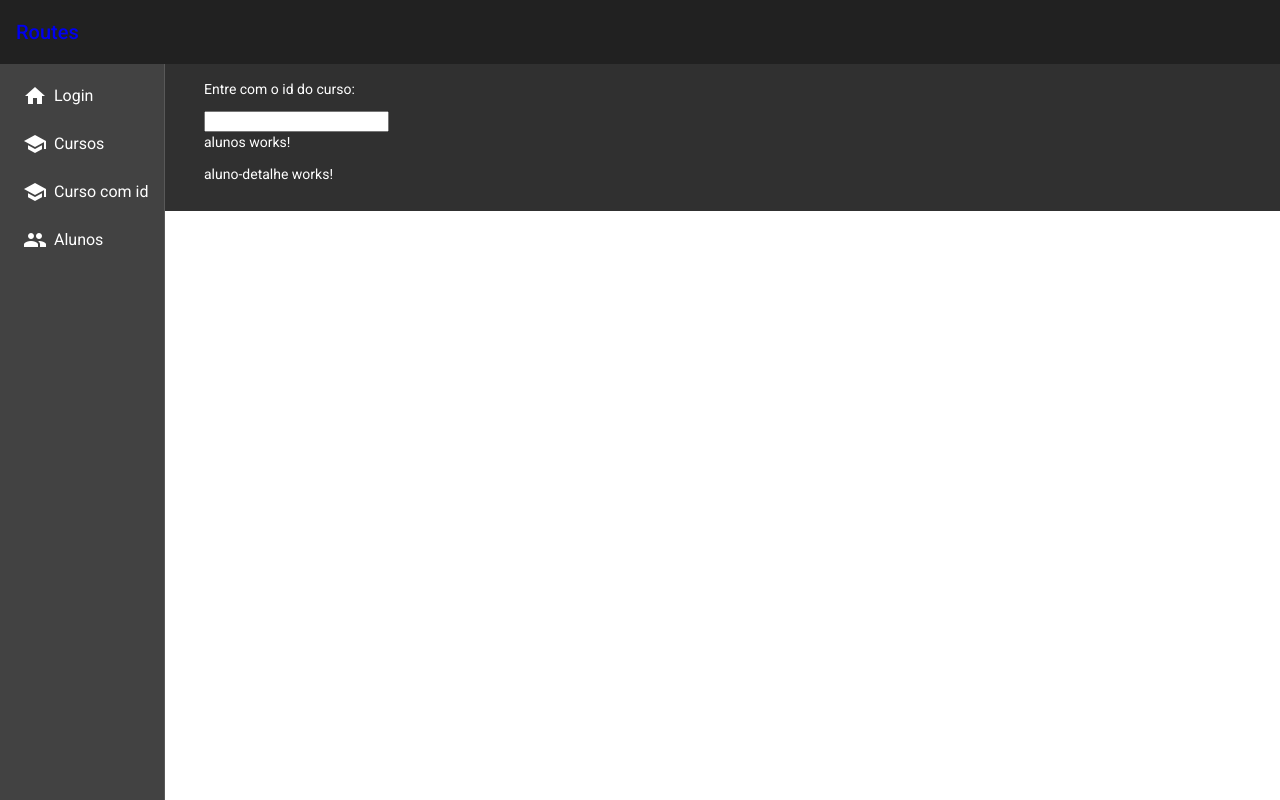
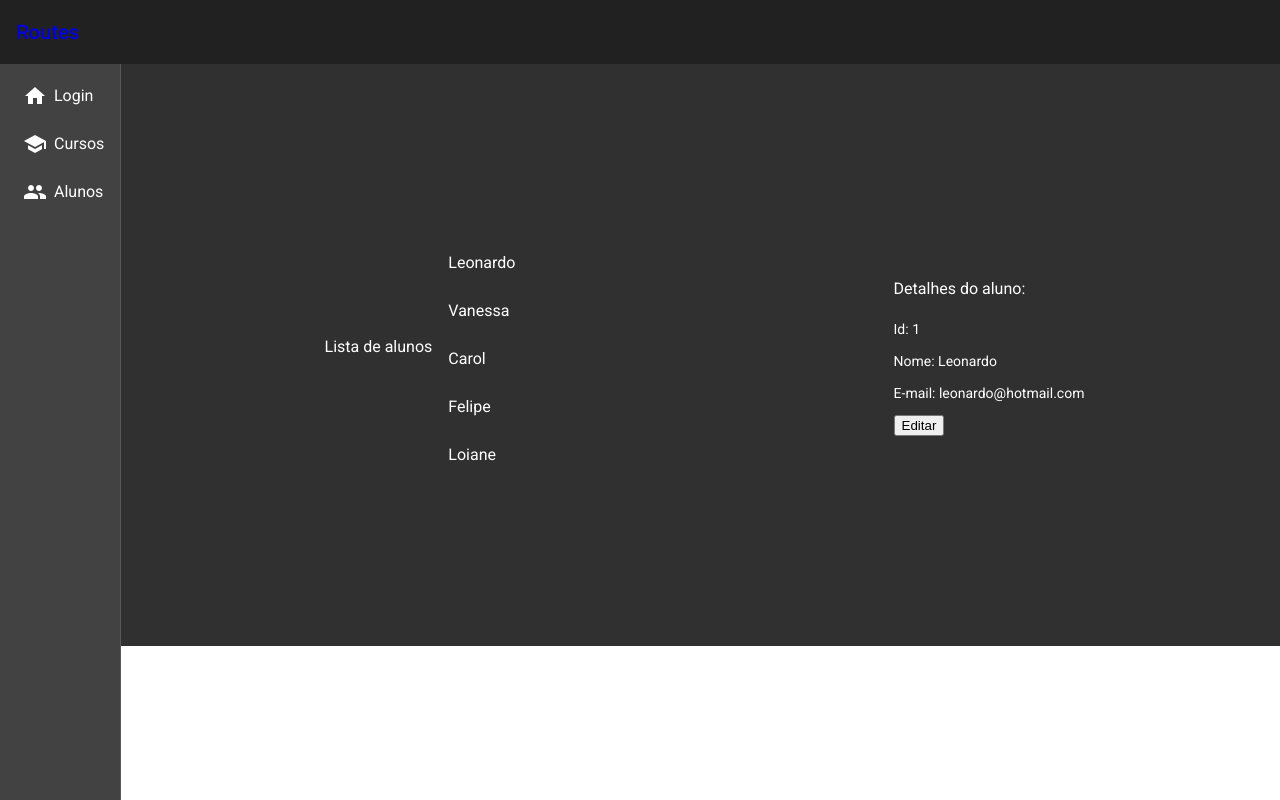
Before and after one commit to leorv/AngularCompleto, an Angular app in the folder rotas/: page /alunos/1 in a window 1280 px wide. Built offline with nearby package versions, Linux system fonts and the light colour scheme.

Commit message:
rotas filhas, desenvolvendo as telas

```diff
--- a/rotas/src/app/alunos/aluno-detalhe/aluno-detalhe.component.html
+++ b/rotas/src/app/alunos/aluno-detalhe/aluno-detalhe.component.html
@@ -1 +1,6 @@
-<p>aluno-detalhe works!</p>
+<h3>Detalhes do aluno:</h3>
+<p>Id: {{ aluno.id }}</p>
+<p>Nome: {{ aluno.nome }}</p>
+<p>E-mail: {{ aluno.email }}</p>
+
+<button (click)="editarAluno()">Editar</button>
--- a/rotas/src/app/alunos/aluno-detalhe/aluno-detalhe.component.ts
+++ b/rotas/src/app/alunos/aluno-detalhe/aluno-detalhe.component.ts
@@ -1,15 +1,41 @@
-import { Component, OnInit } from '@angular/core';
+import { ActivatedRoute, Router } from '@angular/router';
+import { Subscription } from 'rxjs';
+import { Component, OnInit, OnDestroy } from '@angular/core';
+import { AlunosService } from '../alunos.service';
 
 @Component({
-  selector: 'app-aluno-detalhe',
-  templateUrl: './aluno-detalhe.component.html',
-  styleUrls: ['./aluno-detalhe.component.css']
+    selector: 'app-aluno-detalhe',
+    templateUrl: './aluno-detalhe.component.html',
+    styleUrls: ['./aluno-detalhe.component.css']
 })
-export class AlunoDetalheComponent implements OnInit {
+export class AlunoDetalheComponent implements OnInit, OnDestroy {
 
-  constructor() { }
+    aluno: any;
+    inscricao: Subscription = new Subscription();
 
-  ngOnInit(): void {
-  }
+    constructor(
+        private route: ActivatedRoute,
+        private router: Router,
+        private alunosService: AlunosService
+    ) { }
+
+    ngOnInit(): void {
+        this.inscricao = this.route.params.subscribe(
+            (params:any) => {
+                let id = params['id'];
+                this.aluno = this.alunosService.getAluno(id);
+            }
+        );
+    }
+
+    ngOnDestroy(): void {
+        this.inscricao.unsubscribe();
+    }
+
+    editarAluno(){
+        this.router.navigate(['/alunos', this.aluno.id, 'edit']);
+    }
+
+
 
 }
--- a/rotas/src/app/alunos/aluno-form/aluno-form.component.html
+++ b/rotas/src/app/alunos/aluno-form/aluno-form.component.html
@@ -1 +1,18 @@
-<p>aluno-form works!</p>
+<h2>Criar/Editar aluno</h2>
+
+<div>
+    <div appearance="fill">
+        <mat-label>#</mat-label>
+        <input disabled [(ngModel)]="aluno.id" id="disabled" type="text" matInput placeholder="Id">
+    </div>
+
+    <mat-form-field appearance="fill">
+        <mat-label>Nome</mat-label>
+        <input disabled [(ngModel)]="aluno.nome" id="nome" type="text" matInput placeholder="Nome">
+    </mat-form-field>
+
+    <mat-form-field appearance="fill">
+        <mat-label>E-mail</mat-label>
+        <input disabled [(ngModel)]="aluno.email" id="email" type="text" matInput placeholder="E-mail">
+    </mat-form-field>
+</div>
--- a/rotas/src/app/alunos/aluno-form/aluno-form.component.ts
+++ b/rotas/src/app/alunos/aluno-form/aluno-form.component.ts
@@ -1,15 +1,39 @@
-import { Component, OnInit } from '@angular/core';
+import { ActivatedRoute } from '@angular/router';
+import { Subscription } from 'rxjs';
+import { Component, OnInit, OnDestroy } from '@angular/core';
+import { AlunosService } from '../alunos.service';
 
 @Component({
-  selector: 'app-aluno-form',
-  templateUrl: './aluno-form.component.html',
-  styleUrls: ['./aluno-form.component.css']
+    selector: 'app-aluno-form',
+    templateUrl: './aluno-form.component.html',
+    styleUrls: ['./aluno-form.component.css']
 })
-export class AlunoFormComponent implements OnInit {
+export class AlunoFormComponent implements OnInit, OnDestroy {
 
-  constructor() { }
+    aluno: any = {};
+    inscricao: Subscription = new Subscription();
 
-  ngOnInit(): void {
-  }
+    constructor(
+        private route: ActivatedRoute,
+        private alunosService: AlunosService
+    ) { }
+
+    ngOnInit(): void {
+        this.inscricao = this.route.params.subscribe(
+            (params: any) => {
+                let id = params['id'];
+
+                this.aluno = this.alunosService.getAluno(id);
+
+                if (this.aluno === null){
+                    this.aluno = {};
+                }
+            }
+        )
+    }
+
+    ngOnDestroy(): void {
+        this.inscricao.unsubscribe();
+    }
 
 }
--- a/rotas/src/app/alunos/alunos.component.html
+++ b/rotas/src/app/alunos/alunos.component.html
@@ -1,2 +1,33 @@
-<p>alunos works!</p>
-<router-outlet></router-outlet>
+<mat-grid-list cols="2">
+
+    <mat-grid-tile>
+        <h3>
+            Lista de alunos
+        </h3>
+
+        <mat-selection-list #todosAlunos [multiple]="false">
+            <mat-list-option *ngFor="let aluno of alunos" [routerLink]="[aluno.id]">
+                {{ aluno.nome }}
+            </mat-list-option>
+        </mat-selection-list>
+    </mat-grid-tile>
+
+
+    <mat-grid-tile>
+        <router-outlet></router-outlet>
+    </mat-grid-tile>
+
+
+</mat-grid-list>
+
+
+
+
+
+
+<!-- Por estarmos utilizando rotas filhas, não há necessidade de colocar
+no routerLink /alunos, aluno.id, e sim somente aluno.id.
+
+Como é uma rota filha, não haverá redirecionamento, e sim vai abrir o componente
+na router-outlet.
+-->
--- a/rotas/src/app/alunos/alunos.component.ts
+++ b/rotas/src/app/alunos/alunos.component.ts
@@ -1,15 +1,25 @@
 import { Component, OnInit } from '@angular/core';
+import { ActivatedRoute, Router } from '@angular/router';
+
+import { AlunosService } from './alunos.service';
 
 @Component({
-  selector: 'app-alunos',
-  templateUrl: './alunos.component.html',
-  styleUrls: ['./alunos.component.css']
+    selector: 'app-alunos',
+    templateUrl: './alunos.component.html',
+    styleUrls: ['./alunos.component.css']
 })
 export class AlunosComponent implements OnInit {
 
-  constructor() { }
+    alunos: any[] = [];
 
-  ngOnInit(): void {
-  }
+    constructor(
+        private route: ActivatedRoute,
+        private router: Router,
+        private alunosService: AlunosService
+    ) { }
+
+    ngOnInit(): void {
+        this.alunos = this.alunosService.getAlunos();
+    }
 
 }
--- a/rotas/src/app/alunos/alunos.routing.module.ts
+++ b/rotas/src/app/alunos/alunos.routing.module.ts
@@ -10,7 +10,7 @@ const alunosRoutes: Routes = [
         path: 'alunos', component: AlunosComponent, children: [
             { path: 'novo', component: AlunoFormComponent },
             { path: ':id', component: AlunoDetalheComponent },
-            { path: ':id/editar', component: AlunoFormComponent }
+            { path: ':id/edit', component: AlunoFormComponent }
         ]
     }
 ]
--- /dev/null
+++ b/rotas/src/app/alunos/alunos.service.ts
@@ -0,0 +1,31 @@
+import { Injectable } from '@angular/core';
+
+@Injectable({
+    providedIn: 'root'
+})
+export class AlunosService {
+
+    private alunos: any[] = [
+        {id: 1, nome: 'Leonardo', email: 'leonardo@hotmail.com'},
+        {id: 2, nome: 'Vanessa', email: 'vanessa@hotmail.com' },
+        {id: 3, nome: 'Carol', email: 'carolina@hotmail.com'},
+        {id: 4, nome: 'Felipe', email: 'felipe@tray.com'},
+        {id: 5, nome: 'Loiane', email: 'loiane@hotmail.com'}
+    ];
+
+    constructor() { }
+
+    getAlunos() {
+        return this.alunos;
+    }
+
+    getAluno(id: number) {
+        for (let i=0; i< this.alunos.length; i++){
+            let aluno = this.alunos[i];
+            if (aluno.id == id){
+                return aluno;
+            }
+        }
+        return null;
+    }
+}
--- a/rotas/src/app/cursos/cursos.component.ts
+++ b/rotas/src/app/cursos/cursos.component.ts
@@ -1,9 +1,9 @@
+import { Component, OnInit } from '@angular/core';
 import { ActivatedRoute, Router } from '@angular/router';
-import { Component, OnInit } from '@angular/core';
 
 import { Subscription } from 'rxjs';
 
-import { CursosService } from '../cursos/cursos.service';
+import { CursosService } from './cursos.service';
 
 @Component({
   selector: 'app-cursos',
--- a/rotas/src/app/navbar/navbar.component.html
+++ b/rotas/src/app/navbar/navbar.component.html
@@ -21,12 +21,12 @@
                 </i>
                 Cursos
             </a>
-            <a mat-list-item [routerLink]="['/curso', idCurso.value]" routerLinkActive="router-link-active">
+            <!-- <a mat-list-item [routerLink]="['/curso', idCurso.value]" routerLinkActive="router-link-active">
                 <i class="material-icons">
                     school
                 </i>
                 Curso com id
-            </a>
+            </a> -->
             <a mat-list-item [routerLink]="['/alunos']" routerLinkActive="router-link-active">
                 <i class="material-icons">
                     people
@@ -37,8 +37,8 @@
     </mat-sidenav>
 
     <mat-sidenav-content class="content">
-        <p>Entre com o id do curso: </p>
-        <input #idCurso type="text">
+        <!-- <p>Entre com o id do curso: </p>
+        <input #idCurso type="text"> -->
         <router-outlet></router-outlet>
     </mat-sidenav-content>
 </mat-sidenav-container>
```
Also changed, not shown: rotas/src/app/alunos/alunos.module.ts (+31 -7 lines), 1 other file (tests, documents, lock files or other folders).
